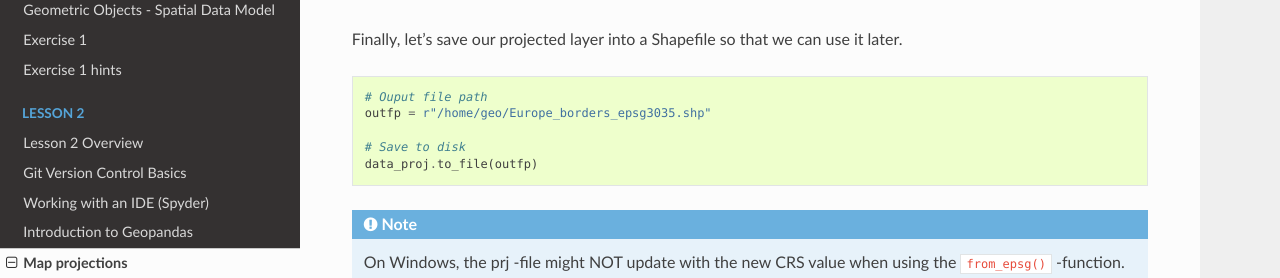
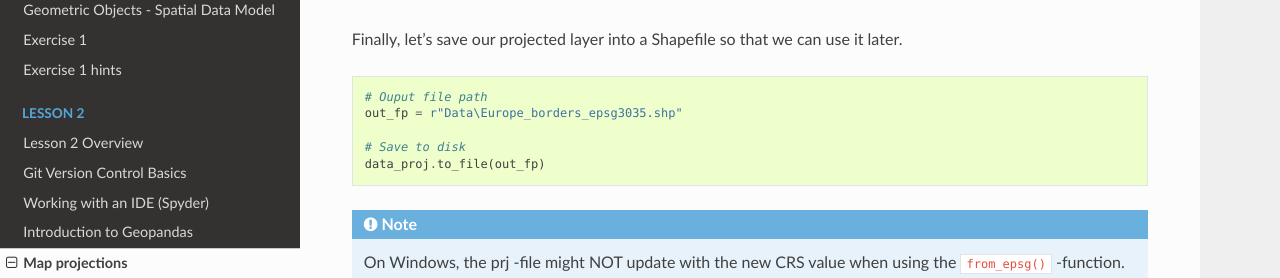
Before and after one commit to LandscapeGeoinformatics/geopython-ut-2018, a Sphinx documentation site: the page built from source/lessons/L2/projections.rst, in a window 1280 px wide and 900 px high, scrolled down 4100 px. Shown: the part 154-432 px from the top of the window. Built offline with Sphinx 7.4.7 and the Read the Docs theme 2.0.0, drawn with Linux system fonts in a browser that asks for light colours; pages that are not in the unit, such as notebooks, are missing from menus.

Commit message:
Updates eand typo fixes

```diff
--- a/source/lessons/L2/projections.rst
+++ b/source/lessons/L2/projections.rst
@@ -219,10 +219,10 @@ Finally, let's save our projected layer into a Shapefile so that we can use it l
 .. code:: python
 
     # Ouput file path
-    outfp = r"/home/geo/Europe_borders_epsg3035.shp"
+    out_fp = r"Data\Europe_borders_epsg3035.shp"
 
     # Save to disk
-    data_proj.to_file(outfp)
+    data_proj.to_file(out_fp)
 
 .. note::
 
```
Also changed, not shown: 8 other files.
